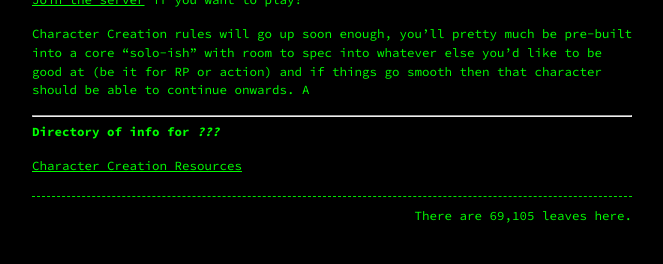
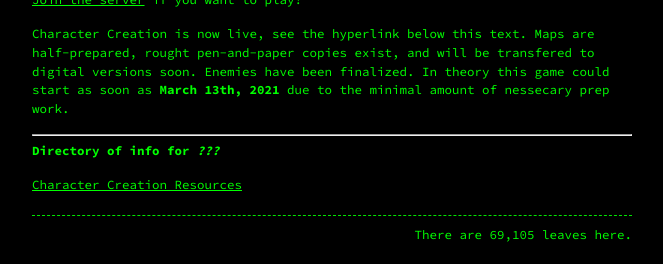
Before and after one commit to Terwilliger69105/69105.github.io, a Jekyll site: the page built from burritoverse.md, in a window 1280 px wide, cut to the strip 1058-1322 px from the top of the page. Shown: the whole strip, without its empty margins (308-971 px from the left). Built offline with Jekyll 4.4.1, drawn with Linux system fonts in a browser that asks for light colours; our own code applies the rules of GitHub Pages for plain Markdown files.

Commit message:
Update burritoverse.md

```diff
--- a/burritoverse.md
+++ b/burritoverse.md
@@ -18,7 +18,7 @@ BV-G8SB is dead. Idea #1, my old *The Price of Freedom* story, is also dead. Tim
 
 [Join the server](https://discord.gg/6RPUdRrw) if you want to play!
 
-Character Creation rules will go up soon enough, you'll pretty much be pre-built into a core "solo-ish" with room to spec into whatever else you'd like to be good at (be it for RP or action) and if things go smooth then that character should be able to continue onwards. A
+Character Creation is now live, see the hyperlink below this text. Maps are half-prepared, rought pen-and-paper copies exist, and will be transfered to digital versions soon. Enemies have been finalized. In theory this game could start as soon as **March 13th, 2021** due to the minimal amount of nessecary prep work.
 
 ---
 
```
